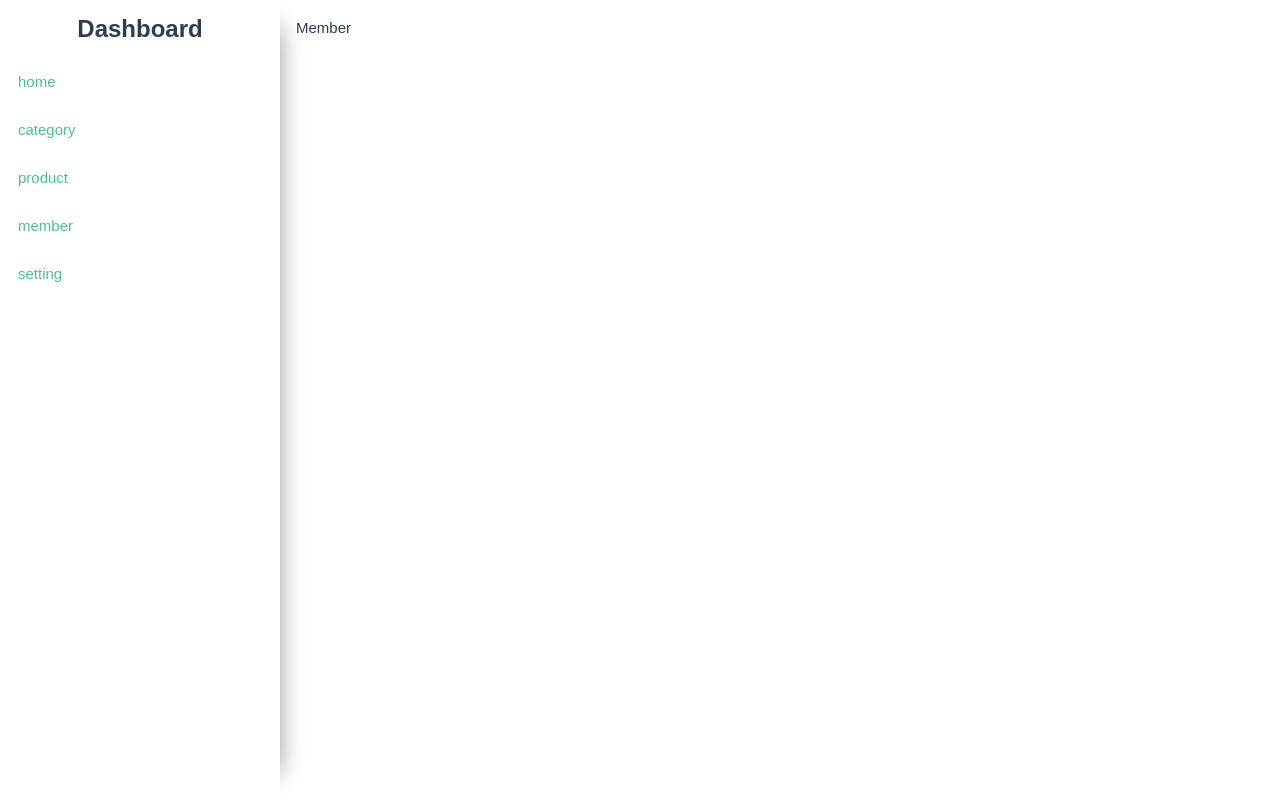
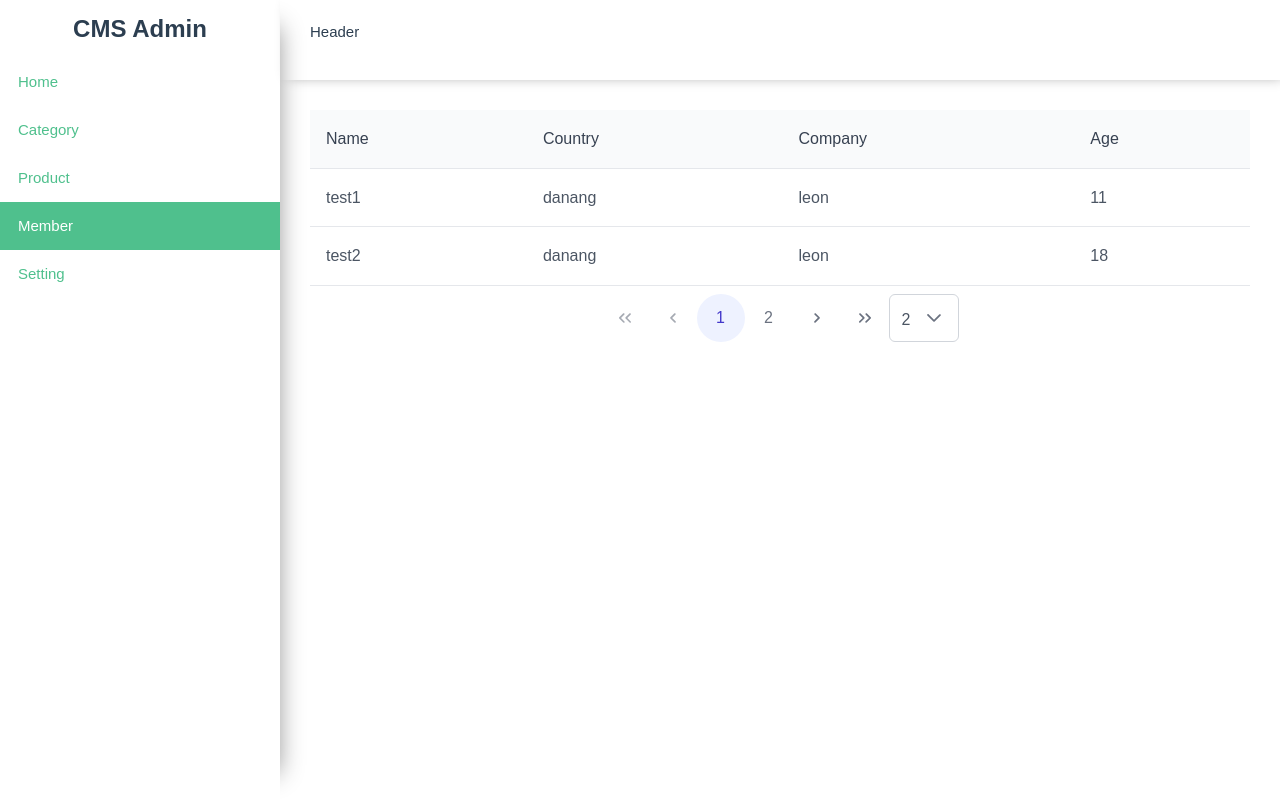
Before and after one commit to chibigo/Example_Dashboard_Vue, a Vue app: page /member in a window 1280 px wide. Built offline with nearby package versions, Linux system fonts and the light colour scheme; a web font is replaced by a local one.

Commit message:
Add table in Member

```diff
--- a/src/App.vue
+++ b/src/App.vue
@@ -1,12 +1,16 @@
 <template>
   <div id="root">
     <SidebarMenu class="sidebar"/>
-    <RouterView class="router-view"/>
+    <div class="page">
+      <Header />
+      <RouterView class="router-view"/>
+    </div>
   </div>
 </template>
 <script setup>
 import {RouterView } from 'vue-router'
 import SidebarMenu from './components/SidebarMenu.vue';
+import Header from './components/Header.vue';
 </script>
 
 <style scoped>
@@ -23,6 +27,6 @@ import SidebarMenu from './components/SidebarMenu.vue';
 
 .router-view {
   grid-area: 'router-view';
-  padding: 1rem;
+  padding: 30px;
 }
 </style>
--- /dev/null
+++ b/src/components/Header.vue
@@ -0,0 +1,13 @@
+<template>
+  <div class="wrap-head">
+    Header
+  </div>
+</template>
+
+<style scoped>
+.wrap-head {
+  padding: 20px 30px;
+  height: 80px;
+  box-shadow: 6px 0px 13px -4px rgba(0,0,0,0.45);
+}
+</style>
--- a/src/components/SidebarMenu.vue
+++ b/src/components/SidebarMenu.vue
@@ -1,11 +1,11 @@
 <template>
     <div class="warpper">
         <aside>
-            <h4 class="title_dashboard">Dashboard</h4>
+            <h4 class="title_dashboard">CMS Admin</h4>
             <ul>
                 <li v-for="(item,index) in routes" :key="index">
                     <router-link :to="item.path">
-                        <div>
+                        <div class="item">
                             <span>{{ item.name }}</span>
                         </div>
                     </router-link>
@@ -31,13 +31,16 @@ import {routes} from '../router/Route'
         font-weight: 700;
         font-size: 24px;
     }
+
     ul {
         padding: 0;
     }
+
     ul > li {
         list-style-type: none;
-        padding: 12px 18px;
+
     }
+
     ul > li a {
         text-decoration: none;
         color: #4fc08d;
@@ -46,5 +49,15 @@ import {routes} from '../router/Route'
             background-color: #ececec;
         }
     }
+
+    .item {
+        padding: 12px 18px;
+        text-transform: capitalize;
+    }
+
+    a.router-link-active .item {
+        background-color: #4fc08d;
+        color: #fff;
+    }
 }
 </style>
--- a/src/main.js
+++ b/src/main.js
@@ -3,6 +3,7 @@ import './assets/main.css'
 import { createApp } from 'vue'
 import { createPinia } from 'pinia'
 import PrimeVue from 'primevue/config';
+import "primevue/resources/themes/lara-light-indigo/theme.css";
 
 import App from './App.vue'
 import router from './router'
@@ -10,7 +11,7 @@ import router from './router'
 const app = createApp(App)
 
 app.use(createPinia())
-app.use(PrimeVue, { unstyled: true });
+app.use(PrimeVue);
 app.use(router)
 
 app.mount('#app')
--- a/src/views/MemberView.vue
+++ b/src/views/MemberView.vue
@@ -1,10 +1,46 @@
 <template>
-  <div>
-      Member
-  </div>
+  <div class="card">
+        <DataTable :value="data" paginator :rows="2" :rowsPerPageOptions="[2, 10, 20, 50]" tableStyle="min-width: 50rem">
+            <Column field="name" header="Name"></Column>
+            <Column field="country" header="Country"></Column>
+            <Column field="company" header="Company"></Column>
+            <Column field="age" header="Age"></Column>
+        </DataTable>
+    </div>
 </template>
 
 <script setup>
+import { ref, onMounted  } from 'vue';
+import DataTable from 'primevue/datatable';
+import Column from 'primevue/column';
+const member = [
+  {
+    name: 'test1',
+    country: 'danang',
+    company: 'leon',
+    age: '11',
+  },
+  {
+    name: 'test2',
+    country: 'danang',
+    company: 'leon',
+    age: '18',
+  },
+  {
+    name: 'test3',
+    country: 'danang',
+    company: 'leon',
+    age: '21',
+  },
+]
+
+onMounted(() => {
+  data.value = member;
+});
+
+const data = ref()
+
+console.log(data)
 
 </script>
 
```
